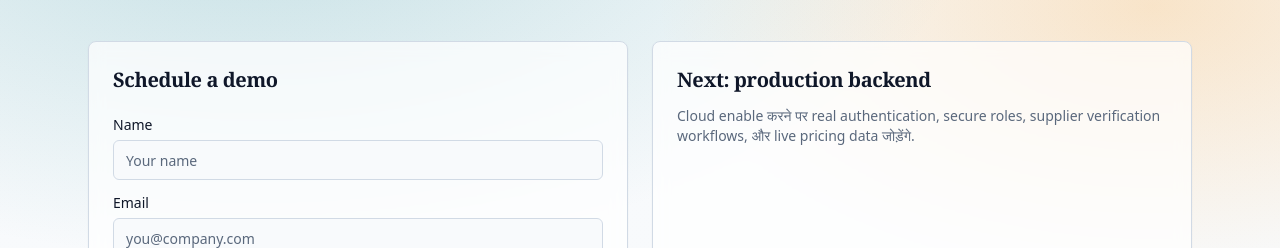
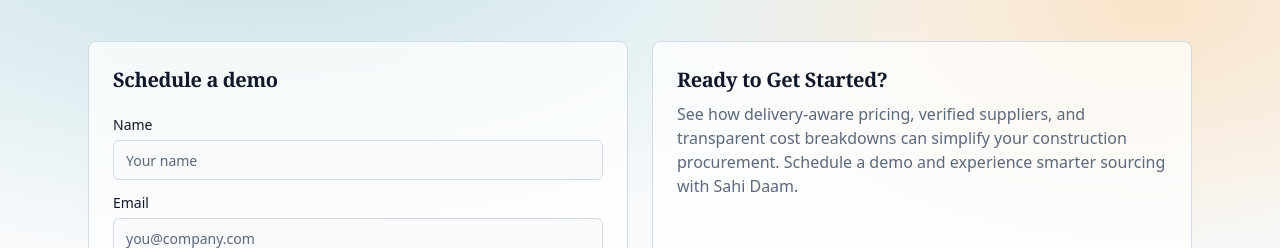
Before and after one commit to bajrangimishra9/SAHI-Daam, a React (Vite) app: page /contact in a window 1280 px wide. Shown: the part 204-452 px from the top of the page. Built offline with nearby package versions, Linux system fonts and the light colour scheme; no server answers; the HTML template or start-up script is replaced by a standard one.

Commit message:
Update Contact.tsx

```diff
--- a/src/pages/Contact.tsx
+++ b/src/pages/Contact.tsx
@@ -60,9 +60,11 @@ export default function Contact() {
             </form>
           </Card>
           <Card className="bg-card/70 p-6 shadow-elevated backdrop-blur">
-            <h2 className="text-xl font-bold">Next: production backend</h2>
-            <p className="mt-3 text-sm text-muted-foreground">
-              Cloud enable करने पर real authentication, secure roles, supplier verification workflows, और live pricing data जोड़ेंगे.
+            <h2 className="text-xl font-bold">Ready to Get Started?</h2>
+            <p className="mt-2 text-muted-foreground">
+              See how delivery-aware pricing, verified suppliers, and transparent cost
+              breakdowns can simplify your construction procurement.
+              Schedule a demo and experience smarter sourcing with Sahi Daam.
             </p>
           </Card>
         </section>
```
